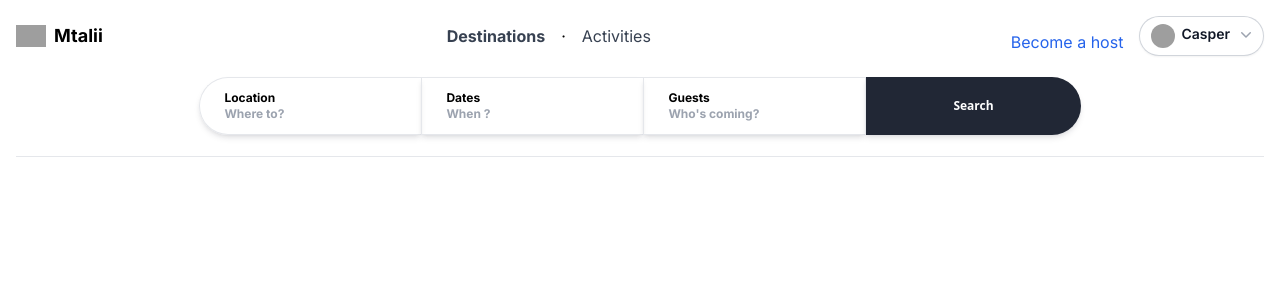
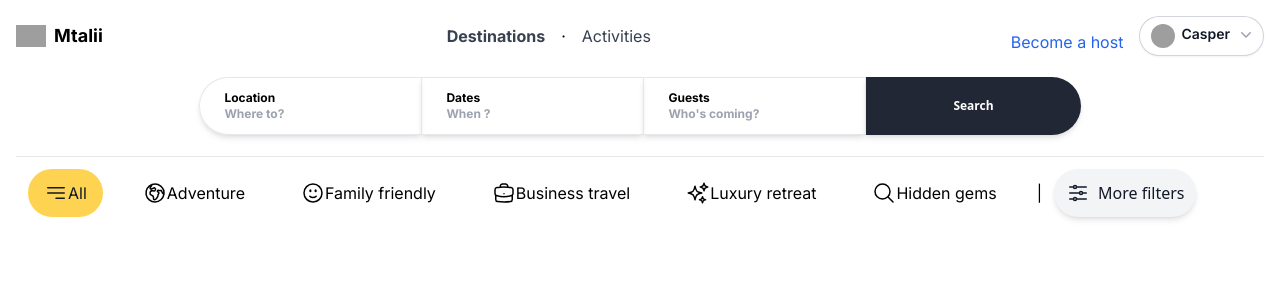
Before and after one commit to orichcasperkevin/Mtalii, a Next.js app: page / in a window 1280 px wide. Shown: the top 300 px of the page. Built offline with nearby package versions, Linux system fonts and the light colour scheme; grey boxes are pictures that could not be loaded.

Commit message:
category filters

```diff
--- /dev/null
+++ b/src/app/components/category_filter.js
@@ -0,0 +1,74 @@
+import React from 'react';
+
+const CategoryFilter = () => {
+  return (
+    <div className="mt-3 flex flex-col justify-items-start">
+      <div className="flex overflow-x-scroll hide-scroll-bar">
+        <ul className="flex flex-nowrap">
+            <li class="inline-block px-3">
+                <a href="#" className="inline-block flex flex-row px-4 py-3 text-gray-900 bg-accent-1 rounded-full active" aria-current="page">
+                    <svg xmlns="http://www.w3.org/2000/svg" fill="none" viewBox="0 0 24 24" strokeWidth={1.5} stroke="currentColor" className="w-6 h-6">
+                        <path strokeLinecap="round" strokeLinejoin="round" d="M3.75 6.75h16.5M3.75 12h16.5M12 17.25h8.25" />
+                    </svg>
+                    All
+                </a>
+            </li>
+            <li class="inline-block px-3">
+                <a href="#"  class="inline-block flex flex-row px-4 py-3 rounded-full hover:text-gray-900 hover:bg-accent-1">
+                <svg xmlns="http://www.w3.org/2000/svg" fill="none" viewBox="0 0 24 24" strokeWidth={1.5} stroke="currentColor" className="w-6 h-6">
+                    <path strokeLinecap="round" strokeLinejoin="round" d="m20.893 13.393-1.135-1.135a2.252 2.252 0 0 1-.421-.585l-1.08-2.16a.414.414 0 0 0-.663-.107.827.827 0 0 1-.812.21l-1.273-.363a.89.89 0 0 0-.738 1.595l.587.39c.59.395.674 1.23.172 1.732l-.2.2c-.212.212-.33.498-.33.796v.41c0 .409-.11.809-.32 1.158l-1.315 2.191a2.11 2.11 0 0 1-1.81 1.025 1.055 1.055 0 0 1-1.055-1.055v-1.172c0-.92-.56-1.747-1.414-2.089l-.655-.261a2.25 2.25 0 0 1-1.383-2.46l.007-.042a2.25 2.25 0 0 1 .29-.787l.09-.15a2.25 2.25 0 0 1 2.37-1.048l1.178.236a1.125 1.125 0 0 0 1.302-.795l.208-.73a1.125 1.125 0 0 0-.578-1.315l-.665-.332-.091.091a2.25 2.25 0 0 1-1.591.659h-.18c-.249 0-.487.1-.662.274a.931.931 0 0 1-1.458-1.137l1.411-2.353a2.25 2.25 0 0 0 .286-.76m11.928 9.869A9 9 0 0 0 8.965 3.525m11.928 9.868A9 9 0 1 1 8.965 3.525" />
+                </svg>
+                    Adventure
+                </a>
+            </li>
+            <li class="inline-block px-3">
+                <a href="#" className="inline-block flex flex-row px-4 py-3 rounded-full hover:text-gray-900 hover:bg-accent-1">
+                <svg xmlns="http://www.w3.org/2000/svg" fill="none" viewBox="0 0 24 24" strokeWidth={1.5} stroke="currentColor" className="w-6 h-6">
+                    <path strokeLinecap="round" strokeLinejoin="round" d="M15.182 15.182a4.5 4.5 0 0 1-6.364 0M21 12a9 9 0 1 1-18 0 9 9 0 0 1 18 0ZM9.75 9.75c0 .414-.168.75-.375.75S9 10.164 9 9.75 9.168 9 9.375 9s.375.336.375.75Zm-.375 0h.008v.015h-.008V9.75Zm5.625 0c0 .414-.168.75-.375.75s-.375-.336-.375-.75.168-.75.375-.75.375.336.375.75Zm-.375 0h.008v.015h-.008V9.75Z" />
+                </svg>
+                    Family friendly
+                </a>
+            </li>
+            <li class="inline-block px-3">
+                <a href="#" className="inline-block flex flex-row px-4 py-3 rounded-full hover:text-gray-900 hover:bg-accent-1">
+                <svg xmlns="http://www.w3.org/2000/svg" fill="none" viewBox="0 0 24 24" strokeWidth={1.5} stroke="currentColor" className="w-6 h-6">
+                  <path strokeLinecap="round" strokeLinejoin="round" d="M20.25 14.15v4.25c0 1.094-.787 2.036-1.872 2.18-2.087.277-4.216.42-6.378.42s-4.291-.143-6.378-.42c-1.085-.144-1.872-1.086-1.872-2.18v-4.25m16.5 0a2.18 2.18 0 0 0 .75-1.661V8.706c0-1.081-.768-2.015-1.837-2.175a48.114 48.114 0 0 0-3.413-.387m4.5 8.006c-.194.165-.42.295-.673.38A23.978 23.978 0 0 1 12 15.75c-2.648 0-5.195-.429-7.577-1.22a2.016 2.016 0 0 1-.673-.38m0 0A2.18 2.18 0 0 1 3 12.489V8.706c0-1.081.768-2.015 1.837-2.175a48.111 48.111 0 0 1 3.413-.387m7.5 0V5.25A2.25 2.25 0 0 0 13.5 3h-3a2.25 2.25 0 0 0-2.25 2.25v.894m7.5 0a48.667 48.667 0 0 0-7.5 0M12 12.75h.008v.008H12v-.008Z" />
+                </svg>
+                    Business travel
+                </a>
+            </li>
+            <li class="inline-block px-3">
+                <a href="#" class="inline-block flex flex-row px-4 py-3 rounded-full hover:text-gray-900 hover:bg-accent-1">
+                <svg xmlns="http://www.w3.org/2000/svg" fill="none" viewBox="0 0 24 24" strokeWidth={1.5} stroke="currentColor" className="w-6 h-6">
+                    <path strokeLinecap="round" strokeLinejoin="round" d="M9.813 15.904 9 18.75l-.813-2.846a4.5 4.5 0 0 0-3.09-3.09L2.25 12l2.846-.813a4.5 4.5 0 0 0 3.09-3.09L9 5.25l.813 2.846a4.5 4.5 0 0 0 3.09 3.09L15.75 12l-2.846.813a4.5 4.5 0 0 0-3.09 3.09ZM18.259 8.715 18 9.75l-.259-1.035a3.375 3.375 0 0 0-2.455-2.456L14.25 6l1.036-.259a3.375 3.375 0 0 0 2.455-2.456L18 2.25l.259 1.035a3.375 3.375 0 0 0 2.456 2.456L21.75 6l-1.035.259a3.375 3.375 0 0 0-2.456 2.456ZM16.894 20.567 16.5 21.75l-.394-1.183a2.25 2.25 0 0 0-1.423-1.423L13.5 18.75l1.183-.394a2.25 2.25 0 0 0 1.423-1.423l.394-1.183.394 1.183a2.25 2.25 0 0 0 1.423 1.423l1.183.394-1.183.394a2.25 2.25 0 0 0-1.423 1.423Z" />
+                </svg>
+                    Luxury retreat
+                </a>
+            </li>
+            <li class="inline-block px-3">
+                <a href="#" class="inline-block flex flex-row px-4 py-3 rounded-full hover:text-gray-900 hover:bg-accent-1">
+                <svg xmlns="http://www.w3.org/2000/svg" fill="none" viewBox="0 0 24 24" strokeWidth={1.5} stroke="currentColor" className="w-6 h-6">
+                    <path strokeLinecap="round" strokeLinejoin="round" d="m21 21-5.197-5.197m0 0A7.5 7.5 0 1 0 5.196 5.196a7.5 7.5 0 0 0 10.607 10.607Z" />
+                </svg>
+
+                    Hidden gems
+                </a>
+            </li>
+        </ul>
+      </div>
+      <style>
+        {`
+          .hide-scroll-bar {
+            -ms-overflow-style: none;
+            scrollbar-width: none;
+          }
+          .hide-scroll-bar::-webkit-scrollbar {
+            display: none;
+          }
+        `}
+      </style>
+    </div>
+  );
+};
+
+export default CategoryFilter;
--- a/src/app/page.js
+++ b/src/app/page.js
@@ -4,7 +4,7 @@ import Image from "next/image";
 import ProfileIcon from "./components/profile_icon";
 import Search from "./components/search";
 import SearchFilters from "./components/search_filters/search_filters";
-
+import CategoryFilter from './components/category_filter';
 export default function Home() {
   const [showFilters,setShowFilters] = useState(false)
 
@@ -46,6 +46,19 @@ export default function Home() {
         : null }
       </div>
       <hr></hr>
+      <div className='flex flex-row'>
+        <CategoryFilter className="w-3/4 border"/>
+        <span className='p-3 mt-3'>|</span>
+        <button
+            onClick={(e)=>{e.preventDefault();setShowFilters(true)}}
+            class="flex flex-row mt-3 select-none font-sans text-center transition-all disabled:opacity-50 disabled:shadow-none disabled:pointer-events-none text-gray-900 rounded-full p-3 bg-gray-100 shadow-md shadow-gray-900/10 hover:shadow-lg hover:shadow-gray-900/20 focus:opacity-[0.85] focus:shadow-none active:opacity-[0.85] active:shadow-none"
+            type="button">
+            <svg xmlns="http://www.w3.org/2000/svg" fill="none" viewBox="0 0 24 24" strokeWidth={1.5} stroke="currentColor" className="w-6 h-6">
+              <path strokeLinecap="round" strokeLinejoin="round" d="M10.5 6h9.75M10.5 6a1.5 1.5 0 1 1-3 0m3 0a1.5 1.5 0 1 0-3 0M3.75 6H7.5m3 12h9.75m-9.75 0a1.5 1.5 0 0 1-3 0m3 0a1.5 1.5 0 0 0-3 0m-3.75 0H7.5m9-6h3.75m-3.75 0a1.5 1.5 0 0 1-3 0m3 0a1.5 1.5 0 0 0-3 0m-9.75 0h9.75" />
+            </svg>
+            <span className='ml-2'>More filters</span>
+        </button>
+      </div>
     </main>
 
   );
```
